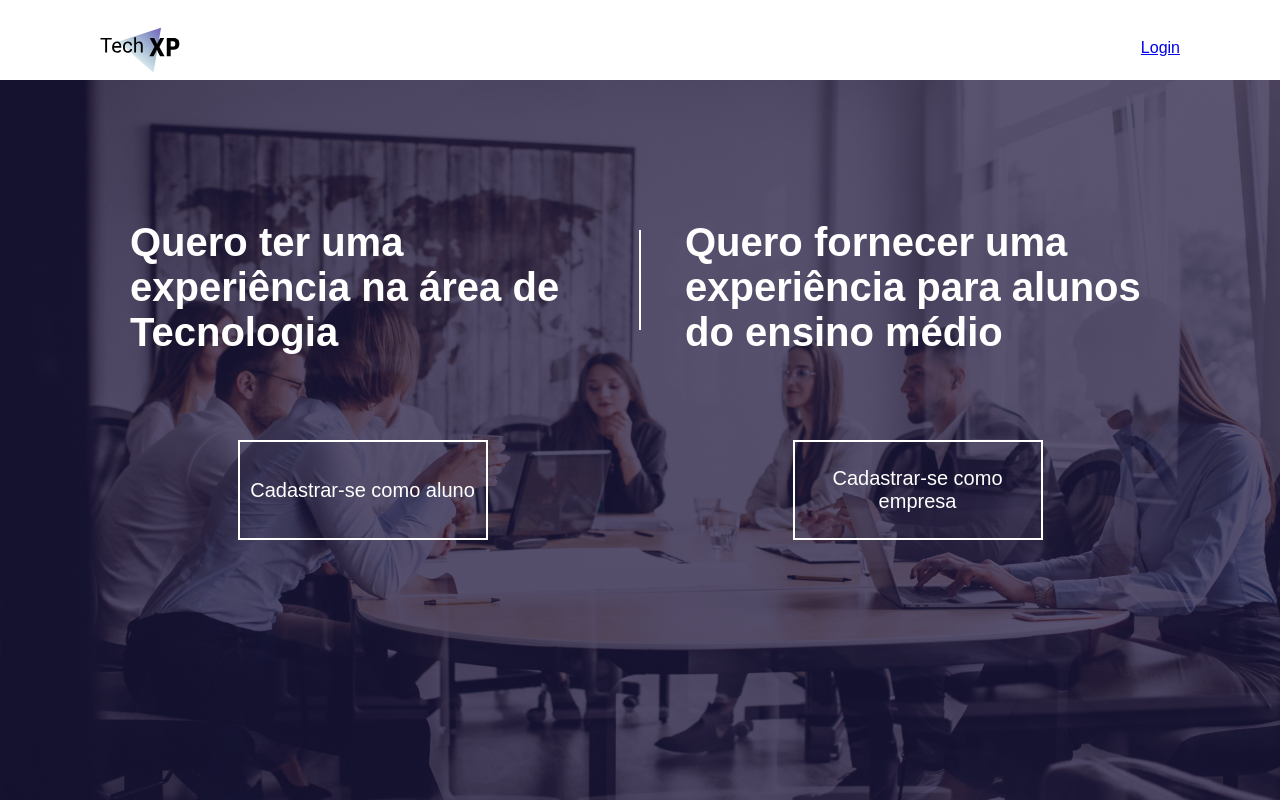
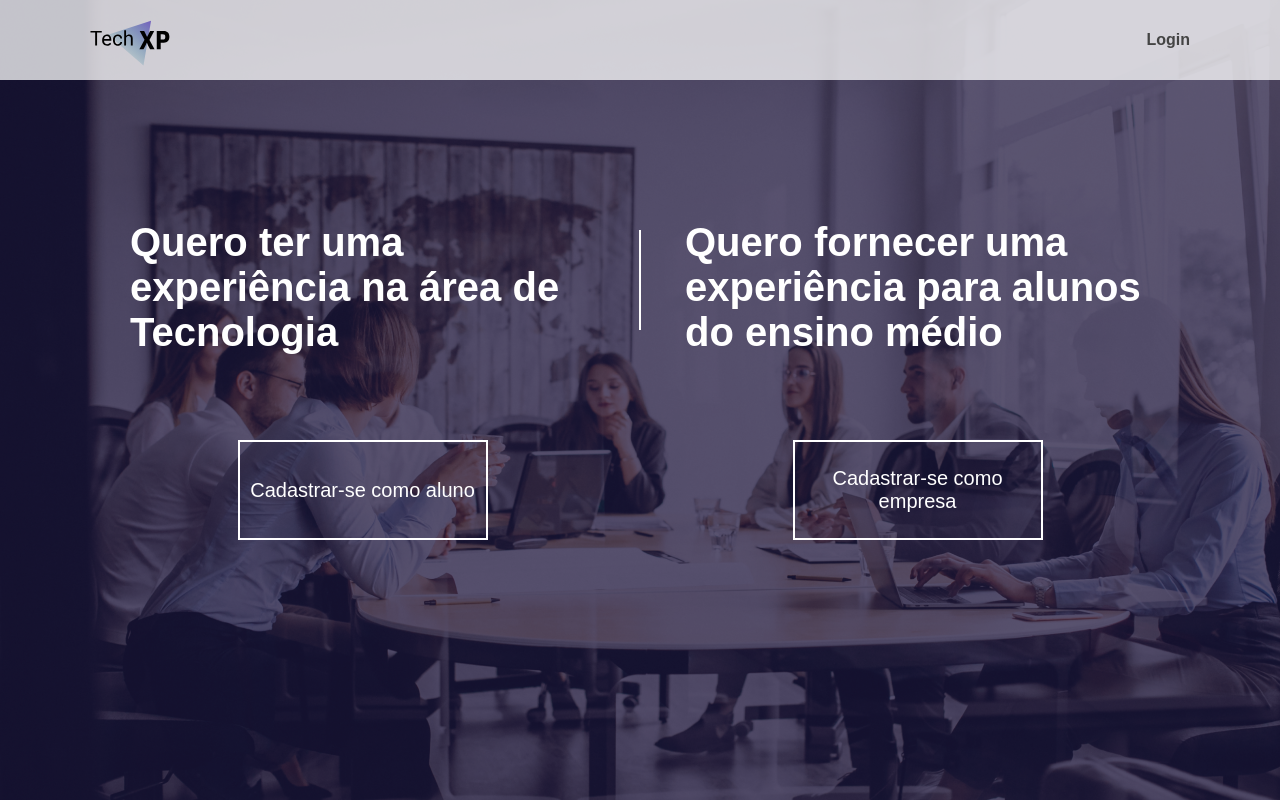
Before and after one commit to gabgraca/hackathonrsxp, a React (Create React App) app in the folder frontend/: page / in a window 1280 px wide. Built offline with nearby package versions, Linux system fonts and the light colour scheme.

Commit message:
update menu css

```diff
--- a/frontend/package.json
+++ b/frontend/package.json
@@ -14,7 +14,8 @@
     "react-router-dom": "5.1.2",
     "react-scripts": "3.2.0",
     "redux": "4.0.4",
-    "styled-components": "4.4.1"
+    "styled-components": "4.4.1",
+    "yup": "^0.27.0"
   },
   "scripts": {
     "start": "react-scripts start",
--- a/frontend/src/components/Header/index.js
+++ b/frontend/src/components/Header/index.js
@@ -1,30 +1,23 @@
-import React from 'react';
+import React from "react";
 
-import { Link } from 'react-router-dom'
+import { Link } from "react-router-dom";
 
-import {
-    Container,
-    MenuItems,
-    Logo,
-} from './styles'
+import history from "../../services/history";
 
-export default function Header({
-    isLogedIn = false
-}) {
+import { Container, MenuItems, Logo } from "./styles";
+
+export default function Header({ isLogedIn = false }) {
   return (
-     <Container>
-         <MenuItems>
-            <Logo />
-            { isLogedIn && (
-                <p>items</p>
-            )}
+    <Container>
+      <MenuItems>
+        <Link to="/">
+          <Logo />
+        </Link>
 
+        {isLogedIn && <p>items</p>}
 
-            {!isLogedIn && (
-                <Link to="/login">Login</Link>
-            )}
-
-         </MenuItems>
-     </Container>
+        {!isLogedIn && <Link to="/login">Login</Link>}
+      </MenuItems>
+    </Container>
   );
 }
--- a/frontend/src/components/Header/styles.js
+++ b/frontend/src/components/Header/styles.js
@@ -3,20 +3,26 @@ import styled from "styled-components";
 import logo from "../../assets/Logo.svg";
 
 export const Container = styled.div`
-  background: #fff;
-  width: 100%;
-  height: 80px;
+  background: rgba(255, 255, 255, 0.75);
 `;
 
 export const MenuItems = styled.div`
+  width: 100%;
+  height: 80px;
+
+  margin: 0 auto;
+
+  align-items: center;
+  justify-content: space-between;
   display: flex;
-  padding: 10px;
-  flex-direction: row;
+  align-items: center;
   max-width: 1100px;
-  width: 100%;
-  justify-content: space-between;
-  margin: 0 auto;
-  align-items: center;
+
+  a {
+    color: #444;
+    font-weight: bold;
+    text-decoration: none;
+  }
 `;
 
 export const Logo = styled.img.attrs({
@@ -25,4 +31,6 @@ export const Logo = styled.img.attrs({
 })`
   height: 75px;
   width: auto;
+  display: flex;
+  align-items: center;
 `;
--- a/frontend/src/screen/Home/styles.js
+++ b/frontend/src/screen/Home/styles.js
@@ -1,32 +1,28 @@
-import styled from 'styled-components'
-import logo from '../../assets/Logo.svg'
-import backgroundImage from '../../assets/background.png'
-
+import styled from "styled-components";
+import logo from "../../assets/Logo.svg";
+import backgroundImage from "../../assets/background.png";
 
 export const Container = styled.div`
   height: 100vh;
-    background-image:url(${backgroundImage});
-
-`
-
-
+  background-image: url(${backgroundImage});
+`;
 
 export const Img = styled.img.attrs({
-    alt: 'Logo image',
+  alt: "Logo image",
   src: logo
 })`
   width: 180px;
   height: auto;
-`
+`;
 
 export const Input = styled.input.attrs({
-    placeholder: 'Seu email'
+  placeholder: "Seu email"
 })`
   width: 287px;
   height: 50px;
   font-size: 18px;
   color: #a0a0a0;
-    background: #FFF;
+  background: #fff;
   &::placeholder {
     color: #a0a0a0;
     font-size: 18px;
@@ -34,30 +30,30 @@ export const Input = styled.input.attrs({
   border: none;
   padding: 0 20px;
   margin-top: 20px;
-`
+`;
 
 export const Button = styled.button.attrs({
-    type: 'button'
+  type: "button"
 })`
   width: 287px;
   height: 50px;
   font-size: 18px;
-    color: #FFF;
-    background: #7A72Bf;
+  color: #fff;
+  background: #7a72bf;
   border: 0;
   margin-top: 20px;
-`
+`;
 
 export const Subcontainer = styled.div`
   display: flex;
   flex-direction: row;
   justify-content: space-between;
   max-width: 1100px;
-  width:100%;
+  width: 100%;
   height: 300px;
   margin: 100px auto;
 
-  .bar{
+  .bar {
     width: 2px;
     height: 100px;
     margin-top: 50px;
@@ -77,21 +73,26 @@ export const CaixaBotao = styled.div`
   strong {
     font-size: 40px;
     text-align: left;
-    color: #FFFFFF;
+    color: #ffffff;
   }
 
-  a{
+  a {
     width: 250px;
     height: 100px;
     margin-top: auto;
-    color: #FFFFFF;
-    text-decoration:none;
-    border: 2px solid #FFF;
+    color: #ffffff;
+    text-decoration: none;
+    border: 2px solid #fff;
 
     font-size: 20px;
     text-align: center;
     display: flex;
     align-items: center;
     justify-content: center;
+    transition: background 0.2s;
+
+    &:hover {
+      background: #7a72bf;
+    }
   }
 `;
```
Also changed, not shown: 1 other file (tests, documents, lock files or other folders). Lines whose indentation alone changed are shown as unchanged.
